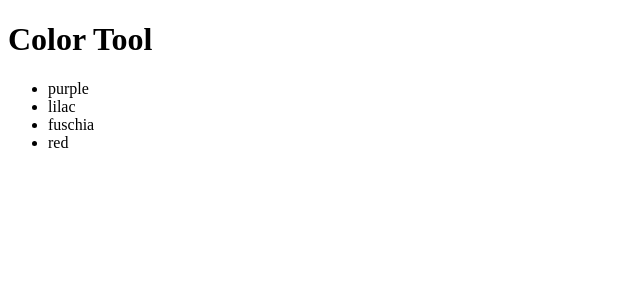
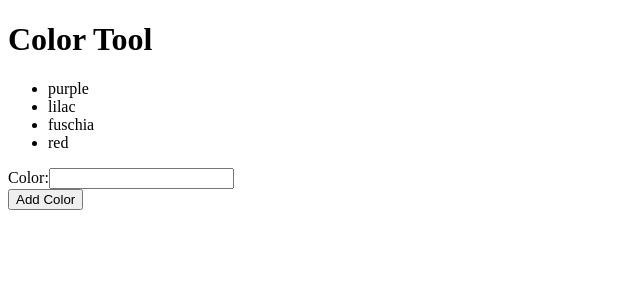
Before and after one commit to t4d-classes/angular_02242020, an Angular app in the folder demo-app/: page / in a window 1280 px wide. Shown: the top 300 px of the page, without its empty margins (0-640 px from the left). Built offline with nearby package versions, Linux system fonts and the light colour scheme.

Commit message:
add code demo

```diff
--- a/demo-app/src/app/color-tool/components/color-home/color-home.component.html
+++ b/demo-app/src/app/color-tool/components/color-home/color-home.component.html
@@ -6,3 +6,12 @@
     {{color}}
   </li>
 </ul>
+<form [formGroup]="colorForm">
+  <div>
+    <label for="color-input">Color:</label>
+    <input type="text" id="color-input"
+      formControlName="color" />
+  </div>
+  <button type="button" (click)="addColor()">
+    Add Color</button>
+</form>
--- a/demo-app/src/app/color-tool/components/color-home/color-home.component.ts
+++ b/demo-app/src/app/color-tool/components/color-home/color-home.component.ts
@@ -1,4 +1,5 @@
 import { Component, OnInit } from '@angular/core';
+import { FormGroup, FormBuilder } from '@angular/forms';
 
 @Component({
   selector: 'app-color-home',
@@ -11,9 +12,26 @@ export class ColorHomeComponent implements OnInit {
 
   colors = ['purple', 'lilac', 'fuschia', 'red'];
 
-  constructor() { }
+  colorForm: FormGroup;
+
+  // private fb: FormBuilder;
+
+  // constructor(fb: FormBuilder) {
+  //   this.fb = fb;
+  // }
+
+  constructor(private fb: FormBuilder) { }
 
   ngOnInit(): void {
+    this.colorForm = this.fb.group({
+      color: '',
+    });
+  }
+
+  addColor() {
+    this.colors = this.colors.concat(this.colorForm.value.color);
+
+    this.colorForm.reset();
   }
 
 }
```
Also changed, not shown: demo-app/exercises/exercise-2.md (added, +13 -0 lines), demo-app/src/app/color-tool/color-tool.module.ts (+4 -3 lines).
